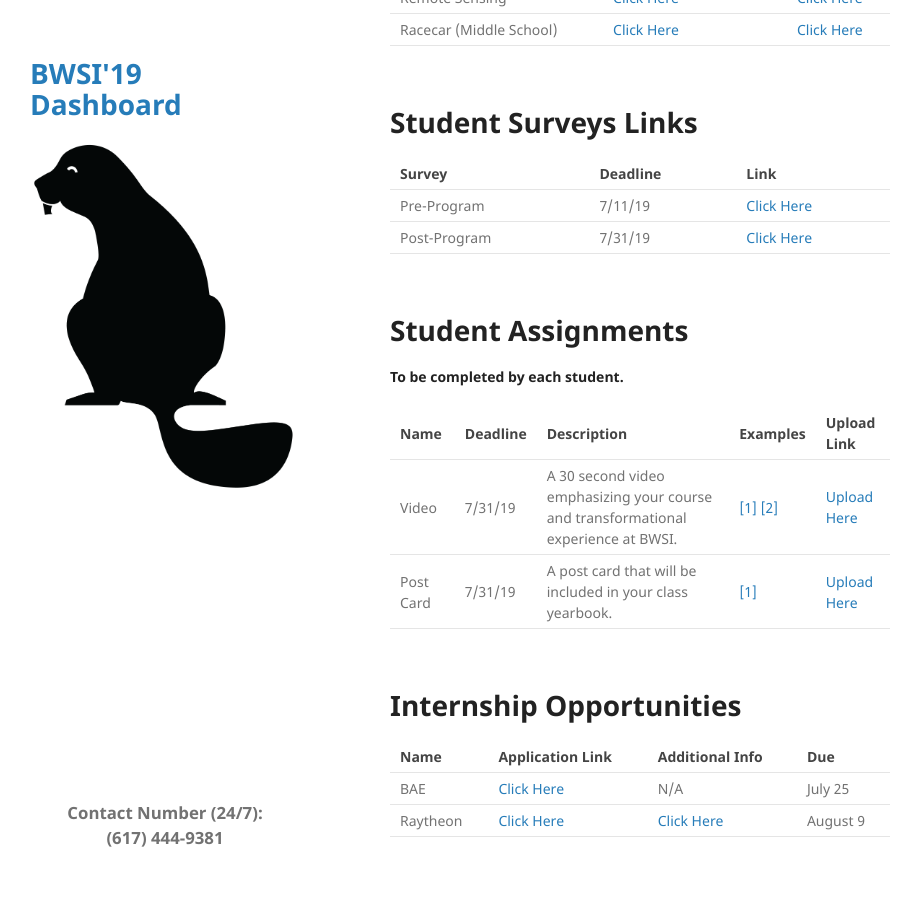
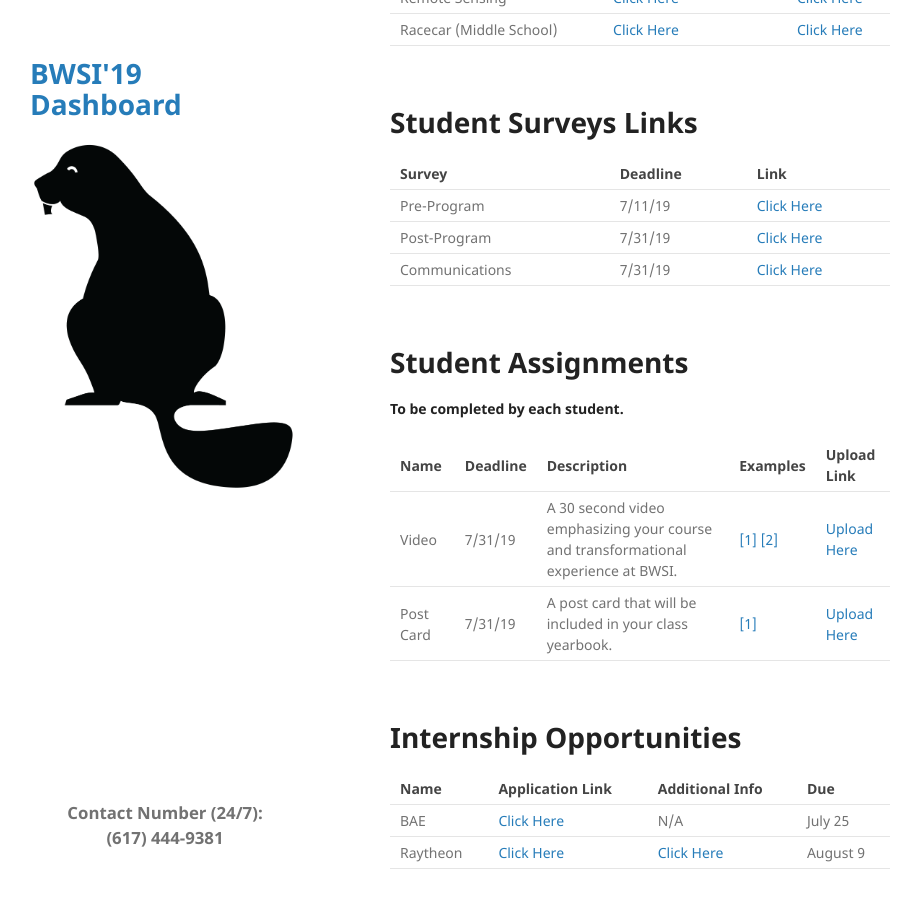
Before and after one commit to jggrimm/bwsi-dashboard, a Jekyll site: the page built from index.md, in a window 1280 px wide and 900 px high, scrolled down 549 px. Shown: the whole window, without its empty margins (180-1101 px from the left). Built offline with Jekyll 4.4.1, drawn with Linux system fonts in a browser that asks for light colours; the repository's description, which GitHub fills in, is left out.

Commit message:
Update index.md

```diff
--- a/index.md
+++ b/index.md
@@ -27,6 +27,7 @@ layout: default
 | ------ | -------- | ---- |
 | Pre-Program | 7/11/19 | [Click Here](https://mit-bwsi.formstack.com/forms/bwsi_2019__student_survey_preprogram_) |
 | Post-Program | 7/31/19 | [Click Here](https://mit-bwsi.formstack.com/forms/bwsi_2019_student_survey_postprogram_) |
+| Communications | 7/31/19 | [Click Here](https://mit-bwsi.formstack.com/forms/bwsi_2019__communications_survey)
 
 <br/>
 
```
